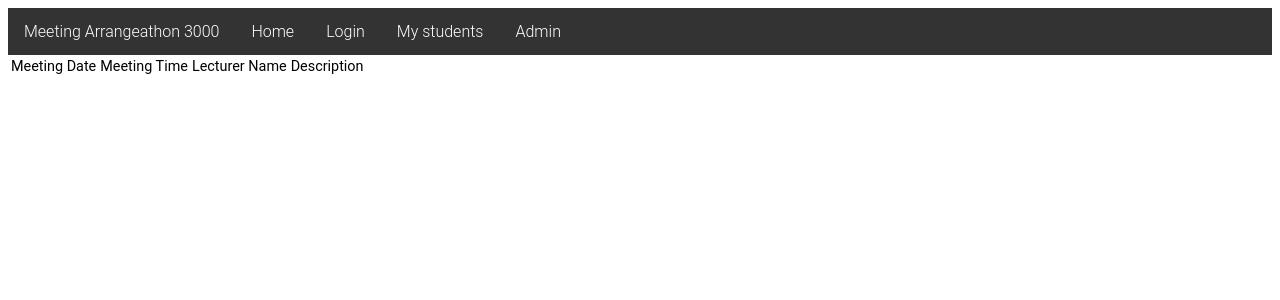
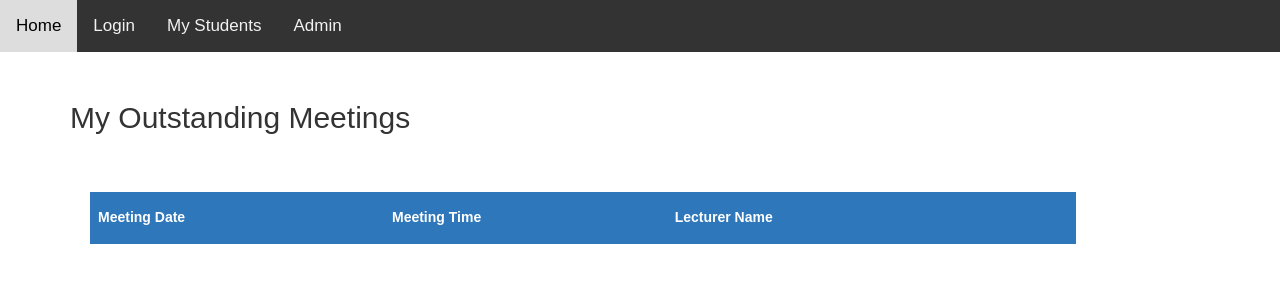
Before and after one commit to rElkington/meeting_arranger, a Django app: template djangoproject/posts/templates/posts/confirm_attendance.html in a window 1280 px wide. Shown: the top 300 px of the page. Run offline with Django 3.2, Linux system fonts and the light colour scheme; the template is opened without the code that fills it, so the values that code supplies are empty; parts of the project's set-up code (start-up, migrations or seed data) failed here and were passed over; some libraries are stand-ins or nearby versions.

Commit message:
Add files via upload

```diff
--- a/djangoproject/posts/forms.py
+++ b/djangoproject/posts/forms.py
@@ -9,10 +9,10 @@
 
     class Meta:
         model = meeting
-        fields = ('lect_name', 'm_date', 'm_time', 'descript')
+        fields = ('lect_name', 'm_date', 'm_time', 'descript',)
 
 class EditButtonForm(forms.ModelForm):
-    attended = forms.BooleanField(label='Attended?')
+    attended = forms.BooleanField(label='Attended?', required=False)
 
     class Meta:
         model = meeting
--- a/djangoproject/posts/templates/posts/confirm_attendance.html
+++ b/djangoproject/posts/templates/posts/confirm_attendance.html
@@ -1,55 +1,84 @@
 {% extends 'posts/layout.html' %}
+
+{% block content %}
 <head>
 <style>
-    #customers {
-      font-family: "Trebuchet MS", Arial, Helvetica, sans-serif;
+table {
     border-collapse: collapse;
-      width: 100%;
+    border-spacing: 10;
+    width: 90%;
+    border: 20px solid #fff;
+    font-size: 60px;
 }
 
-    #customers td, #customers th {
-      border: 1px solid #ddd;
+th, td {
+    text-align: left;
     padding: 8px;
+    border-bottom: 1px solid #ddd;
+    font-size: 60px;
 }
 
-    #customers tr:nth-child(even){background-color: #f2f2f2;}
+th {
+  background-color: #2E77BB;
+  color: white;
+}
 
-    #customers tr:hover {background-color: #ddd;}
+tr:hover {background-color:#f5f5f5;}
 
-    #customers th {
-      padding-top: 12px;
-      padding-bottom: 12px;
-      text-align: left;
-      background-color: #4CAF50;
-      color: white;
+body {
+  margin: 0;
+  font-family: Arial, Helvetica, sans-serif;
+  font-size: 200%
 }
 </style>
 </head>
-{% block content %}
-
+<body>
+  <br>
+  <h2>My Outstanding Meetings</h2>
+  <br>
 <div style="overflow-x:auto">
-    <table>
+    <table id="myTable">
       <tr>
-        <th>Meeting Date</th>
-        <th>Meeting Time</th>
-        <th>Lecturer Name</th>
-        <th>Description</th>
+        <th><h5><b>Meeting Date</b></h5></th>
+        <th><h5><b>Meeting Time</b></h5></th>
+        <th><h5><b>Lecturer Name</b></h5></th>
+        <th><h5><b></b></h5></th>
+        <th></th>
       </tr>
 
       {% for post in meet %}
       <tr>
-        <td>{{ post.m_date }}</td>
-        <td>{{ post.m_time }}</td>
-        <td>{{ post.descript }}</td>
+        <td><h5>{{ post.m_date }}</h5></td>
+        <td><h5>{{ post.m_time }}</h5></td>
+        <td><h5>{{ post.descript }}</h5></td>
         <form method="post" style="text-align: left;">
             {% csrf_token %}
-            <td>{{ form.as_p }}</td>
-            <td><button type="submit" class="btn btn-default">Submit</button></td>
+            <td><h5>{{ form.as_p }}</h5></td>
+            <td><button type="button" onclick="SelectAttendedRowFunction()" class="btn btn-default" style="background-color: #008CBA"">Attended</button></td>
         </form>
+
       </tr>
       {% endfor %}
 
     </table>
 </div>
 
+<script>
+
+function SelectAttendedRowFunction() {
+      // event.target will be the input element.
+      //var c = confirm("are you sure this student attended?");
+      //if(c === true){
+       // var td = event.target.parentNode;
+      //  var tr = td.parentNode; // the row to be removed
+      //  var num = tr.rowIndex
+      //  tr.parentNode.removeChild(tr);
+      //  var objectToDelete = JSON.parse(num)
+      }
+}
+
+</script>
+
+</body>
+
 {% endblock %}
--- a/djangoproject/posts/templates/posts/layout.html
+++ b/djangoproject/posts/templates/posts/layout.html
@@ -6,37 +6,45 @@
     <meta name="viewport" content="width=device-width, initial-scale=1.0">
     <meta http-equiv="X-UA-Compatible" content="ie=edge">
     <link rel="stylesheet" href="https://cdnjs.cloudflare.com/ajax/libs/mdbootstrap/4.6.1/css/mdb.min.css">
+    <link rel="stylesheet" href="https://maxcdn.bootstrapcdn.com/bootstrap/3.4.0/css/bootstrap.min.css">
+    <script src="https://ajax.googleapis.com/ajax/libs/jquery/3.3.1/jquery.min.js"></script>
+    <script src="https://maxcdn.bootstrapcdn.com/bootstrap/3.4.0/js/bootstrap.min.js"></script>
+    <!--<link rel="stylesheet" href="https://maxcdn.bootstrapcdn.com/bootstrap/3.3.7/css/bootstrap.min.css" integrity="sha384-BVYiiSIFeK1dGmJRAkycuHAHRg32OmUcww7on3RYdg4Va+PmSTsz/K68vbdEjh4u" crossorigin="anonymous">-->
+    <!--<link rel="stylesheet" href="https://github.com/twbs/bootstrap-sass/blob/master/assets/stylesheets/bootstrap/_forms.scss">-->
     <style>
-            ul {
-              list-style-type: none;
+            body {
               margin: 0;
-              padding: 0;
+              font-family: Arial, Helvetica, sans-serif;
+            }
+
+            .topnav {
               overflow: hidden;
               background-color: #333;
             }
 
-            li {
+            .topnav a {
               float: left;
-            }
-
-            li a{
-              display: block;
-              color: white;
+              color: #f2f2f2;
               text-align: center;
               padding: 14px 16px;
               text-decoration: none;
+              font-size: 17px;
             }
 
-            li a:hover {
-              background-color: #111;
+            .topnav a:hover {
+              background-color: #ddd;
+              color: black;
+            }
+
+            .active {
+              background-color: #2E77BB;
+              color: white;
             }
     </style>
-    <!--<link rel="stylesheet" href="https://maxcdn.bootstrapcdn.com/bootstrap/3.3.7/css/bootstrap.min.css" integrity="sha384-BVYiiSIFeK1dGmJRAkycuHAHRg32OmUcww7on3RYdg4Va+PmSTsz/K68vbdEjh4u" crossorigin="anonymous">-->
-    <!--<link rel="stylesheet" href="https://github.com/twbs/bootstrap-sass/blob/master/assets/stylesheets/bootstrap/_forms.scss">-->
 </head>
 
 <body>
-<ul class="navbar-nav mr-auto">
+<!--<ul class="navbar-nav mr-auto">
     <li class="nav-item">
         <a class="nav-link disabled" href="http://localhost:8000/posts/">Meeting Arrangeathon 3000</a>
     </li>
@@ -52,10 +60,18 @@
     <li sstyle="float: right;">
         <a class="nav-link" href="https://loalhost:8000/admin">Admin</a>
     </li>
-</ul>
-    <div class="container">
-        {% block content %}
-        {% endblock %}
-    </div>
+</ul>-->
+
+<div class="topnav">
+        <a class="active" href="http://localhost:8000/posts">Home</a>
+        <a href="http://localhost:8000/posts/login">Login</a>
+        <a href="http://localhost:8000/posts/yes">My Students</a>
+        <a href="http://localhost:8000/admin">Admin</a>
+</div>
+
+<div class="container">
+    {% block content %}
+    {% endblock %}
+</div>
 </body>
 </html>
```
Also changed, not shown: djangoproject/posts/templates/posts/index.html (+43 -14 lines), djangoproject/posts/views.py (+8 -3 lines), djangoproject/db.sqlite3. Lines whose indentation alone changed are shown as unchanged.
